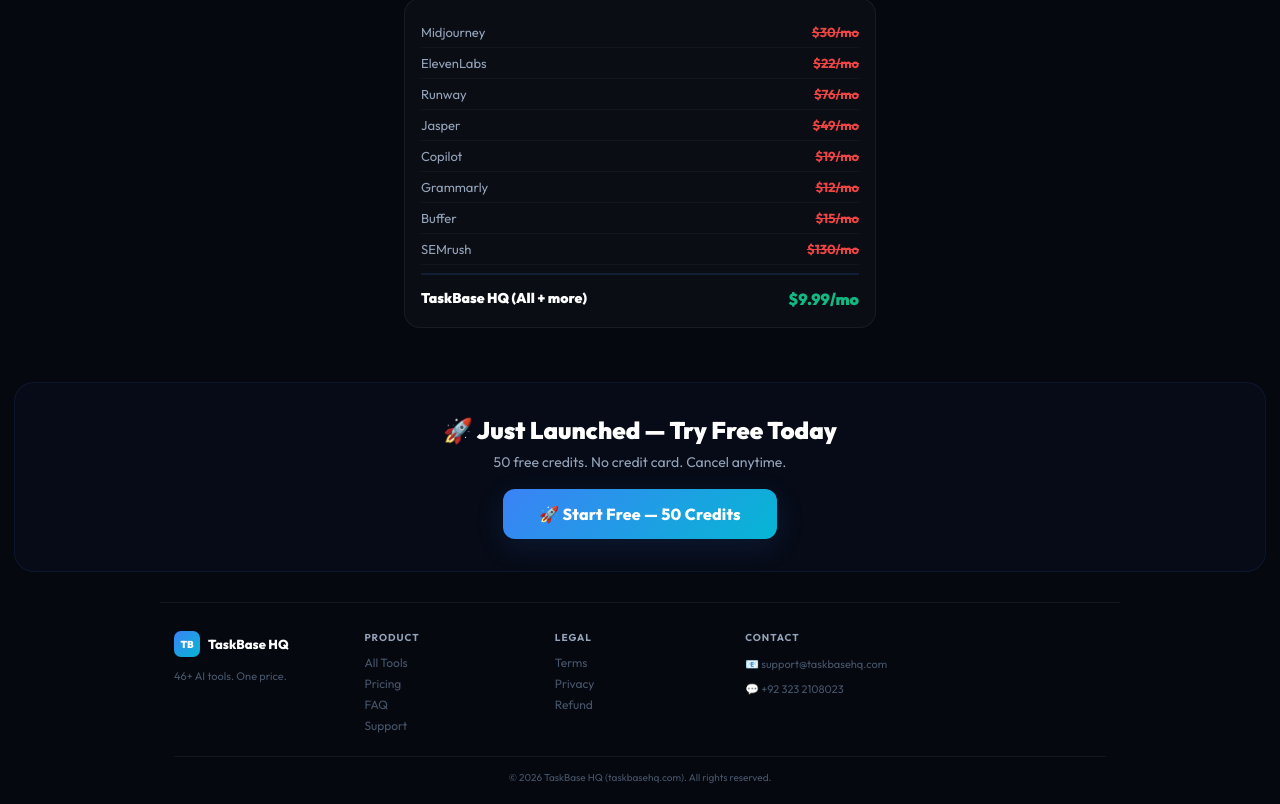
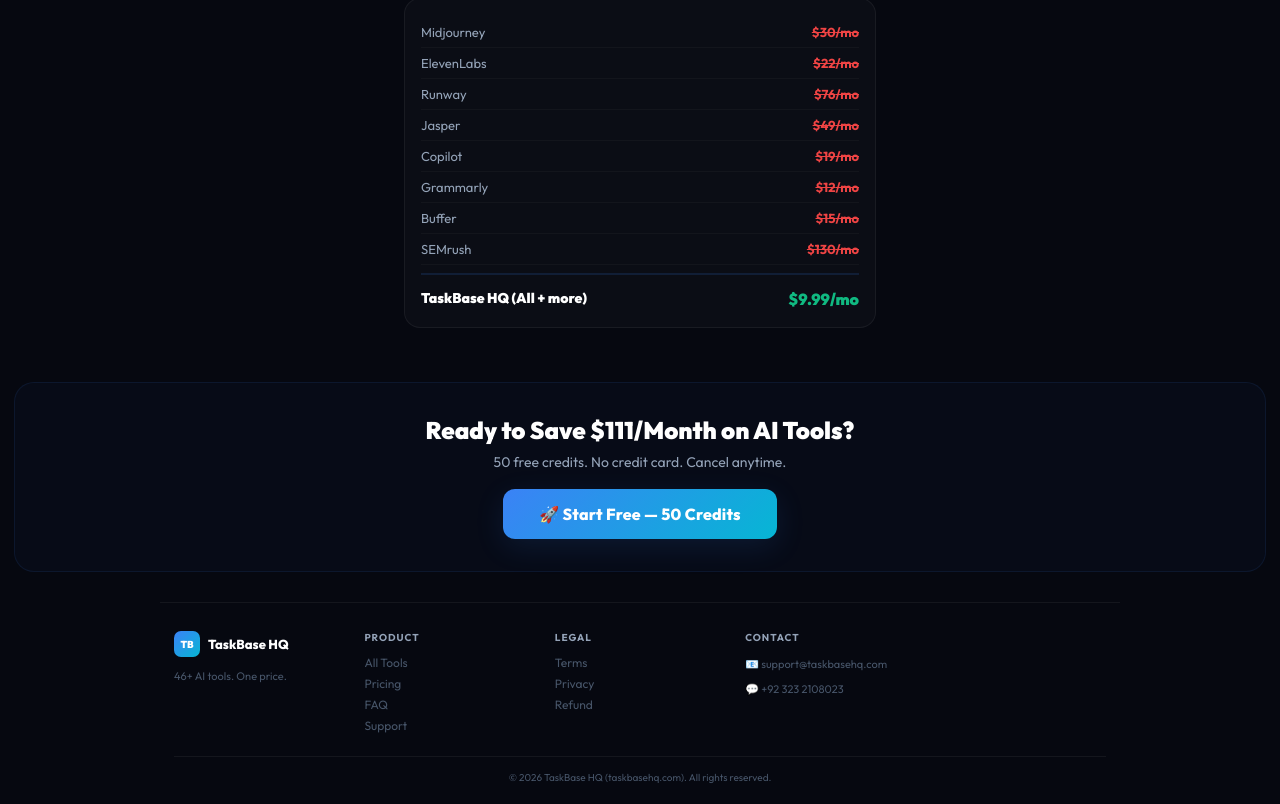
Before and after one commit to muhammadhamzabhundi9-web/taskbasehq, a React (Vite) app: page / in a window 1280 px wide. Shown: the part 2494-3298 px from the top of the page. Built offline with nearby package versions, Linux system fonts and the light colour scheme.

Commit message:
Add files via upload

```diff
--- a/src/App.jsx
+++ b/src/App.jsx
@@ -316,7 +316,7 @@
       </div>
     </section>
     <section style={{margin:"24px 14px 30px",padding:"32px 20px",textAlign:"center",background:`${T.accent}08`,border:`1px solid ${T.accent}18`,borderRadius:20}}>
-      <h2 style={{color:"#fff",fontSize:24,fontWeight:900,margin:"0 0 8px"}}>🚀 Just Launched — Try Free Today</h2>
+      <h2 style={{color:"#fff",fontSize:24,fontWeight:900,margin:"0 0 8px"}}>Ready to Save $111/Month on AI Tools?</h2>
       <p style={{color:T.muted,fontSize:14,margin:"0 0 18px"}}>50 free credits. No credit card. Cancel anytime.</p>
       <button onClick={()=>{
         const lg=!!localStorage.getItem('tb_user_plan');
```
